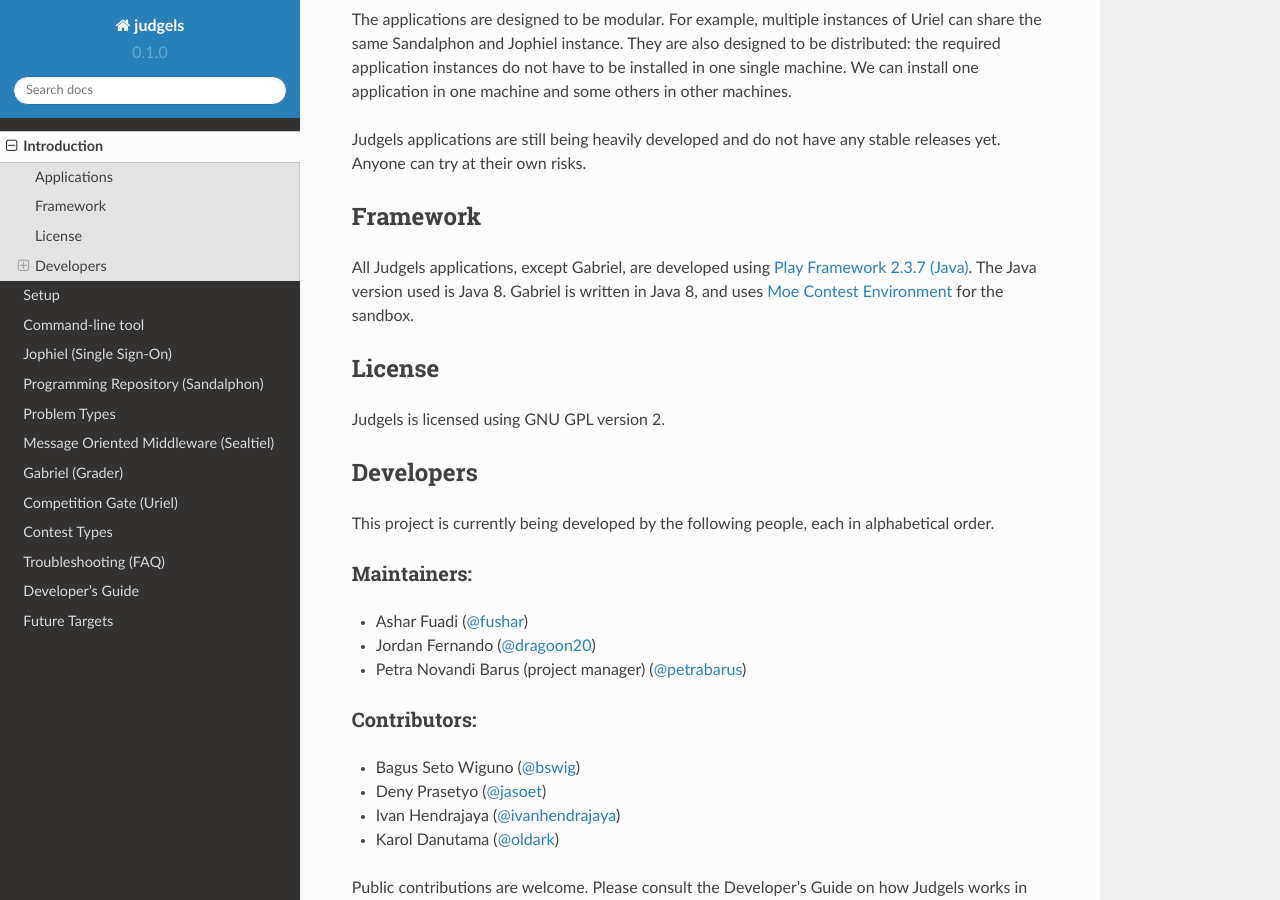
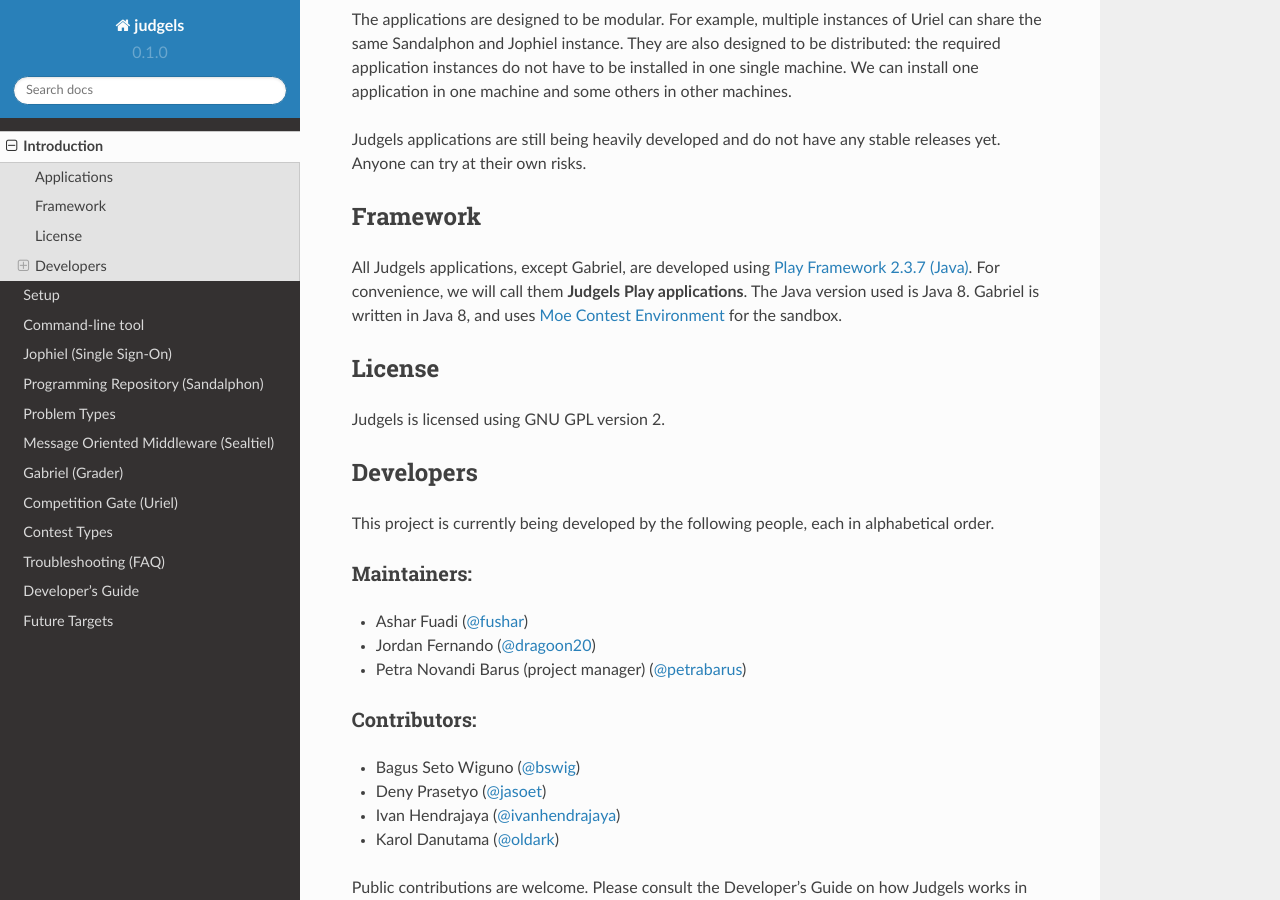
Before and after one commit to judgels/judgels, a Sphinx documentation site: the page built from docs/introduction.rst, in a window 1280 px wide and 900 px high, scrolled down 808 px. Built offline with Sphinx 7.4.7 and the Read the Docs theme 2.0.0, drawn with Linux system fonts in a browser that asks for light colours; formulas are drawn with MathJax 3.

Commit message:
Introduce Judgels Play application term

```diff
--- a/docs/introduction.rst
+++ b/docs/introduction.rst
@@ -34,7 +34,7 @@
 Framework
 ---------
 
-All Judgels applications, except Gabriel, are developed using `Play Framework 2.3.7 (Java) <https://www.playframework.com>`_. The Java version used is Java 8. Gabriel is written in Java 8, and uses `Moe Contest Environment <http://www.ucw.cz/moe/>`_ for the sandbox.
+All Judgels applications, except Gabriel, are developed using `Play Framework 2.3.7 (Java) <https://www.playframework.com>`_. For convenience, we will call them **Judgels Play applications**. The Java version used is Java 8. Gabriel is written in Java 8, and uses `Moe Contest Environment <http://www.ucw.cz/moe/>`_ for the sandbox.
 
 
 License
--- a/docs/setup.rst
+++ b/docs/setup.rst
@@ -47,7 +47,7 @@
 Installing database
 -------------------
 
-Except Gabriel, all Judgels applications requires a connection a working MySQL database server. Install a MySQL server. Then, create a database named **judgels_<app>** (note the underscore, not dash) for each Judgels application <app> you want to install. For example: **judgels_jophiel**.
+All Judgels Play applications requires a connection a working MySQL database server. Install a MySQL server. Then, create a database named **judgels_<app>** (note the underscore, not dash) for each Judgels Play application <app> you want to install. For example: **judgels_jophiel**.
 
 Installing application
 ----------------------
```
